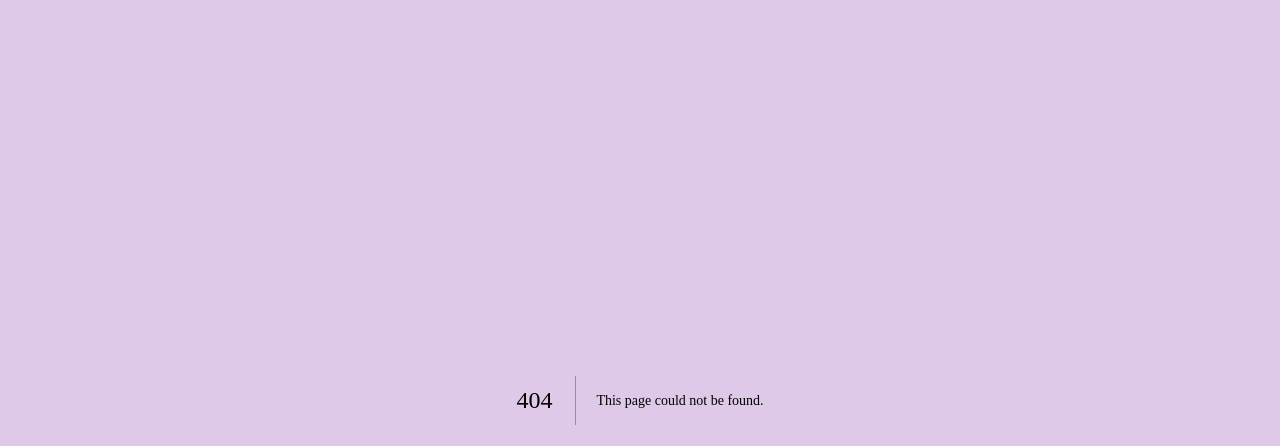
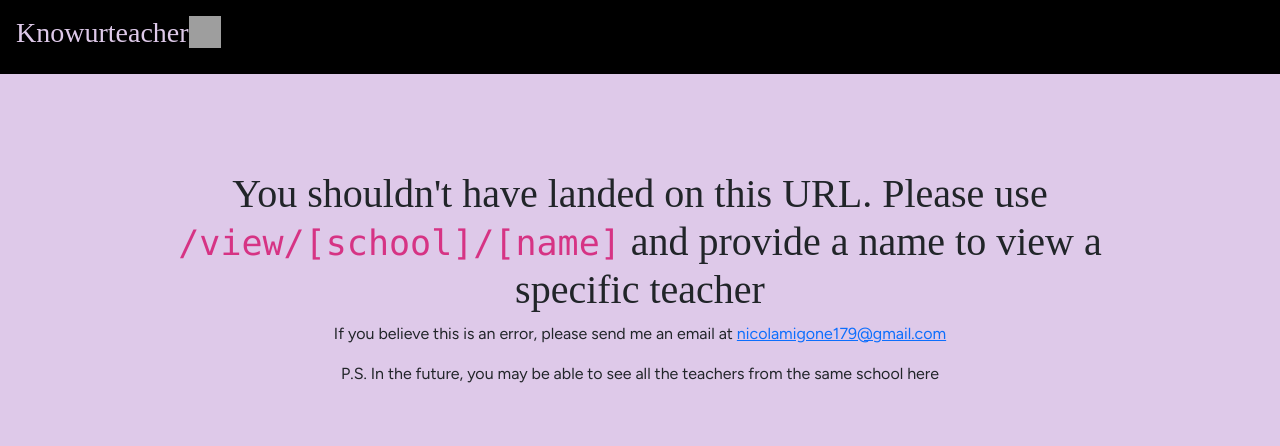
Before and after one commit to nicolello-dev/knowurteacher, a Next.js app: page /view/1 in a window 1280 px wide. Before the commit this address had no page. Shown: the top 446 px of the page. Built offline with nearby package versions, Linux system fonts and the light colour scheme; grey boxes are pictures that could not be loaded; a web font is replaced by a local one.

Commit message:
Added error message for search no name

```diff
--- /dev/null
+++ b/pages/view/[school]/index.tsx
@@ -0,0 +1,18 @@
+import Header from "@/components/header";
+
+export default function viewNoName() {
+    return (
+        <>
+            <Header/>
+            <div className="text-center container m-5 p-5 mx-auto">
+                <h1>
+                    You shouldn&apos;t have landed on this URL. Please use <code>/view/[school]/[name]</code> and provide a name to view a specific teacher
+                </h1>
+                <p>If you believe this is an error, please send me an email at <a href="mailto:nicolamigone179%40gmail.com">nicolamigone179@gmail.com</a></p>
+                <p>
+                    P.S. In the future, you may be able to see all the teachers from the same school here
+                </p>
+            </div>
+        </>
+    )
+}
```
